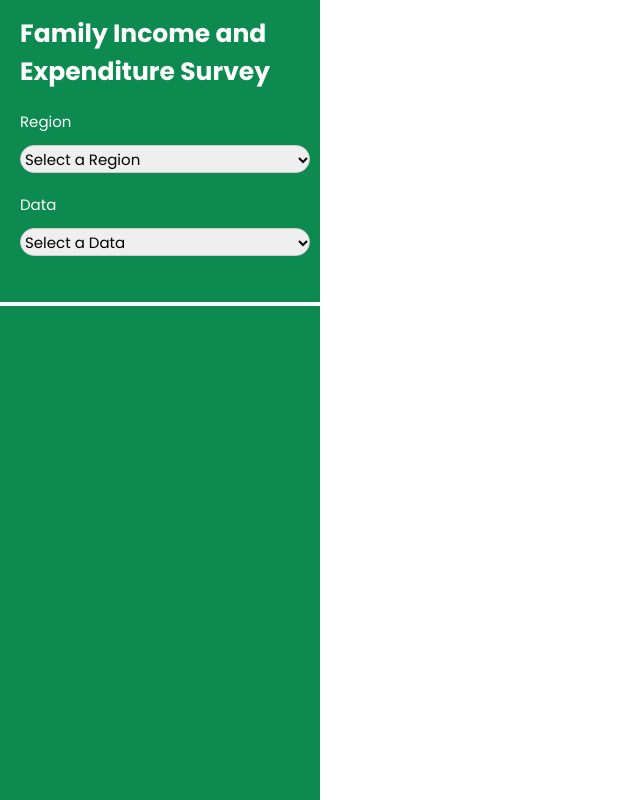
After one commit to okaystephen/DATA101-FIES, a Flask app: page /dashboard in a window 1280 px wide. The commit adds this page. Shown: the whole page, without its empty margins (0-640 px from the left). Run offline with Flask 2, Linux system fonts and the light colour scheme.

Commit message:
added dashboard

```diff
--- a/app.py
+++ b/app.py
@@ -49,6 +49,10 @@ def index():
 def about():
     return app.send_static_file('about.html')
 
+@app.route('/dashboard')
+def dashboard():
+    return app.send_static_file('dashboard.html')
+
 
 if __name__ == '__main__':
     app.run(debug=True)
--- /dev/null
+++ b/static/css/dashboard.css
@@ -0,0 +1,68 @@
+html, body {
+    width:100%;
+    height: 100%;
+    margin: 0;
+    font-family: 'Poppins';
+}
+
+.vertical-navbar{
+    list-style-type: none;
+    margin: 0;
+    padding: 0;
+    width: 25%;
+    background-color: #0D8A50;
+    position: fixed;
+    height: 100%;
+    overflow: auto;
+}
+
+.vertical-navbar a {
+    font-size: 25px;
+    display: block;
+    color: white;
+    padding-top: 15px;
+    padding-left: 20px;
+    margin-bottom: -10px;
+    text-decoration: none;
+    font-size: 25px;
+    font-weight: bold;
+}
+
+.vertical-navbar li {
+    font-size: 25px;
+    display: block;
+    color: white;
+    padding-top: 15px;
+    padding-left: 20px;
+    text-decoration: none;
+    font-size: 15px;
+}
+
+select {
+    border:0px;
+    outline:none;
+    cursor: pointer;
+    height: 28px;
+    width: 290px;
+    margin-bottom: 15px;
+}
+
+.selectWrapper{
+    border-radius:30px;
+    display:inline-block;
+    overflow:hidden;
+    background:#cccccc;
+    border:1px solid #cccccc;
+    height: 28px;
+    width: 290px;
+    margin-top: -5px;
+}
+
+hr {
+    border: solid;
+    color: white;
+    border-width: 2px;
+    background-color:  white;
+    opacity: 1;
+    margin-top: 40px;
+}
--- /dev/null
+++ b/static/dashboard.html
@@ -0,0 +1,59 @@
+<!DOCTYPE html>
+<html>
+
+<head>
+  <meta charset="utf-8">
+  <meta name="viewport" content="width=device-width">
+  <title>Family Income & Expenditure Survey</title>
+
+  <link rel="preconnect" href="https://fonts.googleapis.com">
+  <link rel="preconnect" href="https://fonts.gstatic.com" crossorigin>
+  <link
+    href="https://fonts.googleapis.com/css2?family=Poppins:ital,wght@0,100;0,200;0,300;0,400;0,500;0,600;0,700;0,800;0,900;1,100;1,200;1,300;1,400;1,500;1,600;1,700;1,800;1,900&display=swap"
+    rel="stylesheet">
+
+  <!-- CSS only -->
+  <link href="https://cdn.jsdelivr.net/npm/bootstrap@5.1.0/dist/css/bootstrap.min.css" rel="stylesheet"
+    integrity="sha384-KyZXEAg3QhqLMpG8r+8fhAXLRk2vvoC2f3B09zVXn8CA5QIVfZOJ3BCsw2P0p/We" crossorigin="anonymous">
+  <!-- JavaScript Bundle with Popper -->
+  <script src="https://cdn.jsdelivr.net/npm/bootstrap@5.1.0/dist/js/bootstrap.bundle.min.js"
+    integrity="sha384-U1DAWAznBHeqEIlVSCgzq+c9gqGAJn5c/t99JyeKa9xxaYpSvHU5awsuZVVFIhvj"
+    crossorigin="anonymous"></script>
+
+  <script src="https://d3js.org/d3.v7.min.js"></script>
+
+  <script src="https://code.jquery.com/jquery-3.6.0.min.js"
+    integrity="sha256-/xUj+3OJU5yExlq6GSYGSHk7tPXikynS7ogEvDej/m4=" crossorigin="anonymous"></script>
+
+  <link rel="stylesheet" href="static/css/dashboard.css">
+  <!-- <script type="text/javascript" src="static/js/main.js"></script>  -->
+
+</head>
+
+<body>
+    <ul class="vertical-navbar">
+        <a href="/"><p>Family Income and Expenditure Survey</p></a>
+
+        <li>
+            <p>Region</p>
+            <div class="selectWrapper">
+                <select id="region" name="region">
+                    <option value="">Select a Region</option>
+                </select>
+            </div>
+        </li>
+
+        <li>
+            <p>Data</p>
+            <div class="selectWrapper">
+                <select id="data" name="data">
+                    <option value="">Select a Data</option>
+                </select>
+            </div>
+        </li>
+
+        <hr/>
+
+    </ul>
+
+</body>
--- a/static/index.html
+++ b/static/index.html
@@ -38,7 +38,7 @@
       <h1>Family Income & Expenditure Survey</h1>
       <p>Philippines</p>
 
-      <button type="button" class="btn btn-outline-light">Proceed</button>
+      <a href="/dashboard"><button type="button" class="btn btn-outline-light">Proceed</button></a>
     </div>
   </div>
 </body>
```
Also changed, not shown: static/css/main.css (line endings or trailing spaces).
